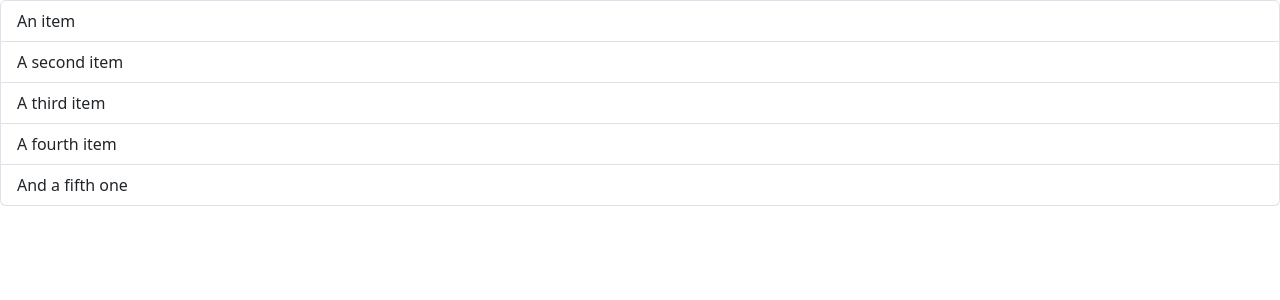
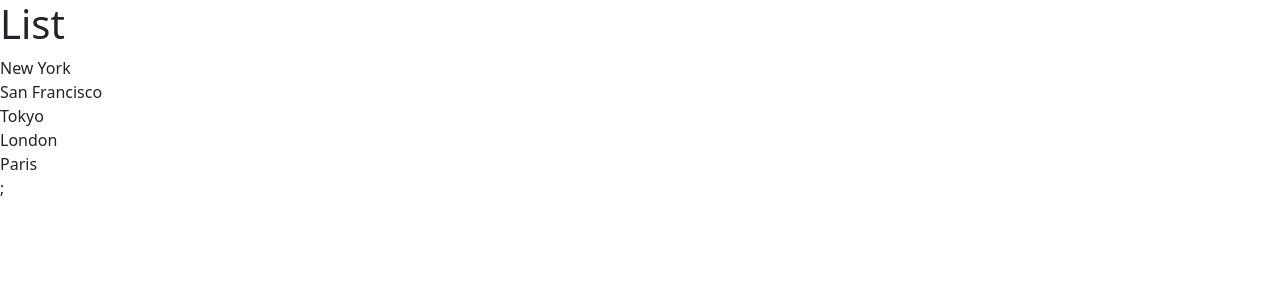
Before and after one commit to yas-amini/react-app, a React (Vite) app: page / in a window 1280 px wide. Shown: the top 300 px of the page. Built offline with nearby package versions, Linux system fonts and the light colour scheme.

Commit message:
Rendered lists

```diff
--- a/package.json
+++ b/package.json
@@ -17,6 +17,7 @@
     "@types/react": "^18.0.27",
     "@types/react-dom": "^18.0.10",
     "@vitejs/plugin-react": "^3.1.0",
+    "prettier": "^3.3.3",
     "typescript": "^4.9.3",
     "vite": "^4.1.0"
   }
--- a/src/Components/ListGroup.tsx
+++ b/src/Components/ListGroup.tsx
@@ -1,14 +1,18 @@
 // Defines a functional component named 'ListGroup'
 function ListGroup() {
-    return (
-        <ul className="list-group">
-            <li className="list-group-item">An item</li>
-            <li className="list-group-item">A second item</li>
-            <li className="list-group-item">A third item</li>
-            <li className="list-group-item">A fourth item</li>
-            <li className="list-group-item">And a fifth one</li>
-        </ul>
-    );
+  const items = ["New York", "San Francisco", "Tokyo", "London", "Paris"];
+  // Transform the items array into a list of <li> elements
+  return (
+    <>
+      <h1>List</h1>
+      <ul className="list-group">
+        {items.map((item) => (
+          <li key={item}>{item}</li>
+        ))}
+        ;
+      </ul>
+    </>
+  );
 }
 
 export default ListGroup;
--- a/src/Message.tsx
+++ b/src/Message.tsx
@@ -1,8 +1,8 @@
 // PascalCasing
 function Message() {
-// The syntax is called JSX: JavaScript XML
-const name = 'Yas'
-return <h1>Hello {name}</h1>;
+    // The syntax is called JSX: JavaScript XML
+    const name = 'Yas'
+    return <h1>Hello {name}</h1>;
 }
 
 export default Message;
```
Also changed, not shown: 1 other file (tests, documents, lock files or other folders).
